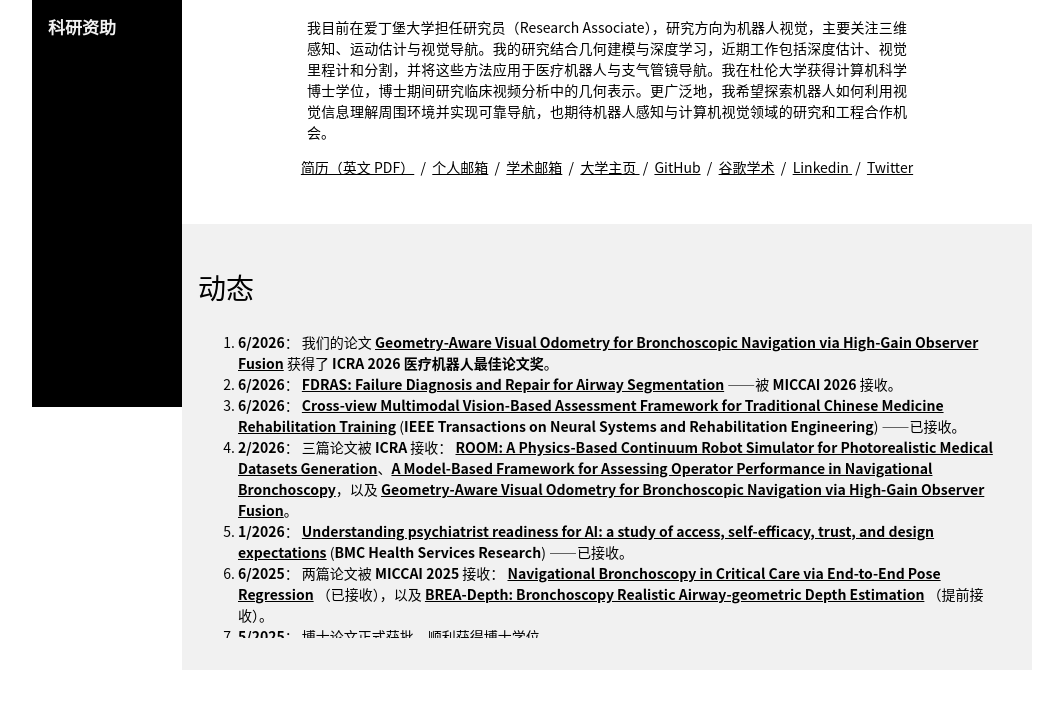
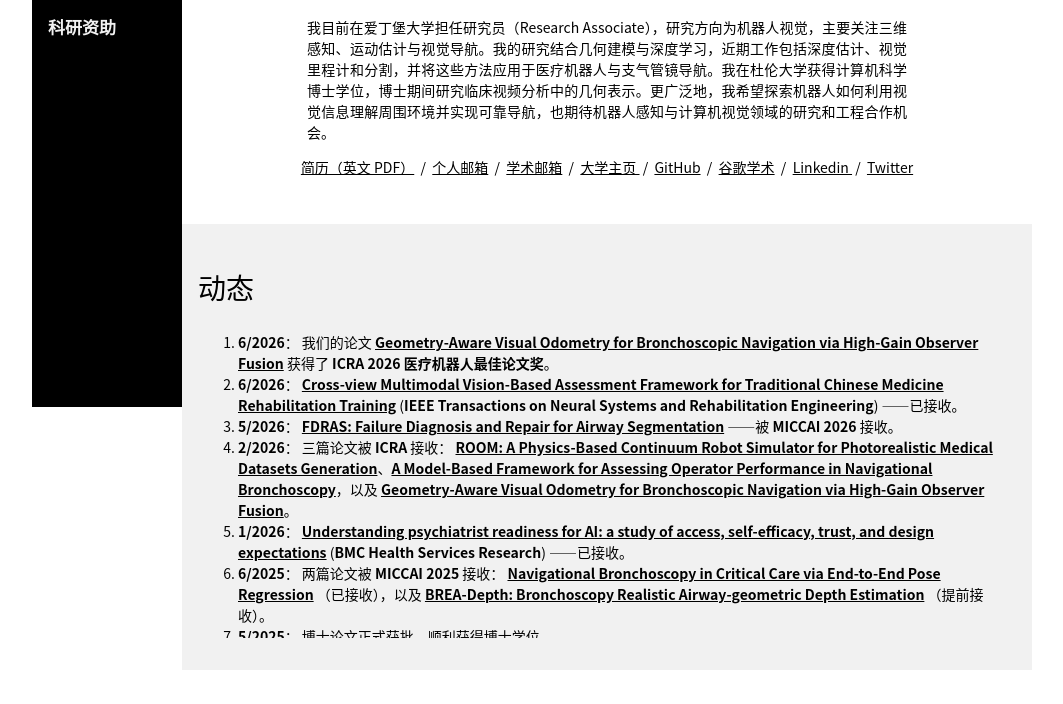
Before and after one commit to FrancisXZhang/FrancisXZhang.github.io, a plain HTML site: page index-zh.html in a window 1280 px wide. Shown: the part 393-1097 px from the top of the page, without its empty margins (108-1171 px from the left). Drawn offline with Linux system fonts and the light colour scheme.

Commit message:
Correct MICCAI acceptance timing before ICRA award

```diff
--- a/index-zh.html
+++ b/index-zh.html
@@ -154,8 +154,8 @@
 <div class="news-scroll">
 <ol>
   <li><strong>6/2026</strong>： 我们的论文 <a href="https://arxiv.org/abs/2607.05162"><strong>Geometry-Aware Visual Odometry for Bronchoscopic Navigation via High-Gain Observer Fusion</strong></a> 获得了 <strong>ICRA 2026 医疗机器人最佳论文奖</strong>。</li>
-  <li><strong>6/2026</strong>： <a href="https://papers.miccai.org/miccai-2026/paper/2460_paper.pdf"><strong>FDRAS: Failure Diagnosis and Repair for Airway Segmentation</strong></a> ——被 <strong>MICCAI 2026</strong> 接收。</li>
   <li><strong>6/2026</strong>： <a href="https://ieeexplore.ieee.org/document/11573058"><strong>Cross-view Multimodal Vision-Based Assessment Framework for Traditional Chinese Medicine Rehabilitation Training</strong></a> (<strong>IEEE Transactions on Neural Systems and Rehabilitation Engineering</strong>) ——已接收。</li>
+  <li><strong>5/2026</strong>： <a href="https://papers.miccai.org/miccai-2026/paper/2460_paper.pdf"><strong>FDRAS: Failure Diagnosis and Repair for Airway Segmentation</strong></a> ——被 <strong>MICCAI 2026</strong> 接收。</li>
   <li><strong>2/2026</strong>： 三篇论文被 <strong>ICRA</strong> 接收： <a href="https://ieeexplore.ieee.org/document/11696113"><strong>ROOM: A Physics-Based Continuum Robot Simulator for Photorealistic Medical Datasets Generation</strong></a>、<a href="https://ieeexplore.ieee.org/document/11696817"><strong>A Model-Based Framework for Assessing Operator Performance in Navigational Bronchoscopy</strong></a>，以及 <a href="https://ieeexplore.ieee.org/document/11696596"><strong>Geometry-Aware Visual Odometry for Bronchoscopic Navigation via High-Gain Observer Fusion</strong></a>。</li>
   <li><strong>1/2026</strong>： <a href="https://link.springer.com/article/10.1186/s12913-026-14010-6"><strong>Understanding psychiatrist readiness for AI: a study of access, self-efficacy, trust, and design expectations</strong></a> (<strong>BMC Health Services Research</strong>) ——已接收。</li>
   <li><strong>6/2025</strong>： 两篇论文被 <strong>MICCAI 2025</strong> 接收： <a href="https://link.springer.com/chapter/10.1007/978-3-032-05114-1_39"><strong>Navigational Bronchoscopy in Critical Care via End-to-End Pose Regression</strong></a> （已接收），以及 <a href="https://link.springer.com/chapter/10.1007/978-3-032-05114-1_8"><strong>BREA-Depth: Bronchoscopy Realistic Airway-geometric Depth Estimation</strong></a> （提前接收）。</li>
```
Also changed, not shown: index.html (+1 -1 lines).
